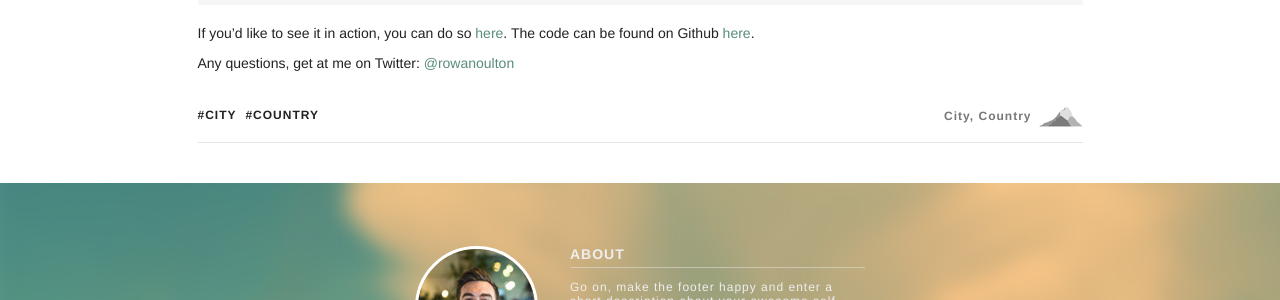
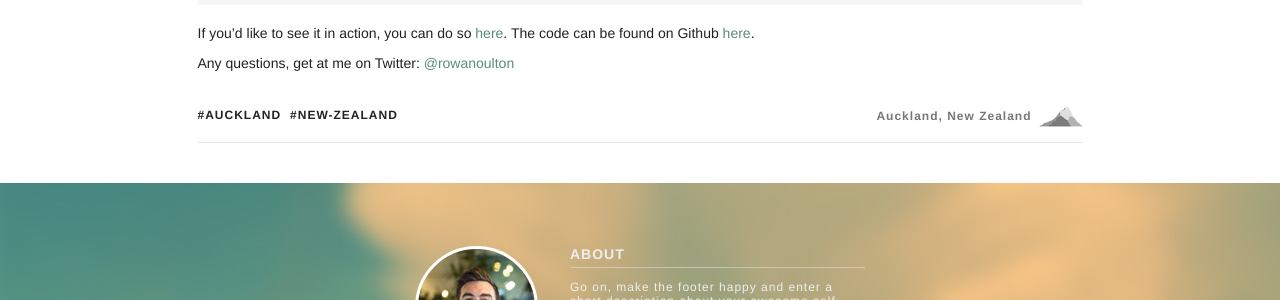
Before and after one commit to rowanoulton/travelog-theme, a Jekyll site: the page built from _posts/2014-08-12-the-travelog-theme.markdown, in a window 1280 px wide. Shown: the part 834-1134 px from the top of the page. Built offline with Jekyll 4.4.1, drawn with Linux system fonts in a browser that asks for light colours.

Commit message:
Update location to be NZ

```diff
--- a/_posts/2014-08-12-the-travelog-theme.markdown
+++ b/_posts/2014-08-12-the-travelog-theme.markdown
@@ -2,9 +2,9 @@
 layout: post
 title:  "The Travelog Theme"
 date:   2014-08-12 17:39:55
-categories: city country
-location: City, Country
-tags: city country
+categories: auckland, new-zealand
+location: Auckland, New Zealand
+tags: auckland new-zealand
 ---
 
 Travelog is a totally rad theme for Jekyll that is both elegant and downright simple.
```
